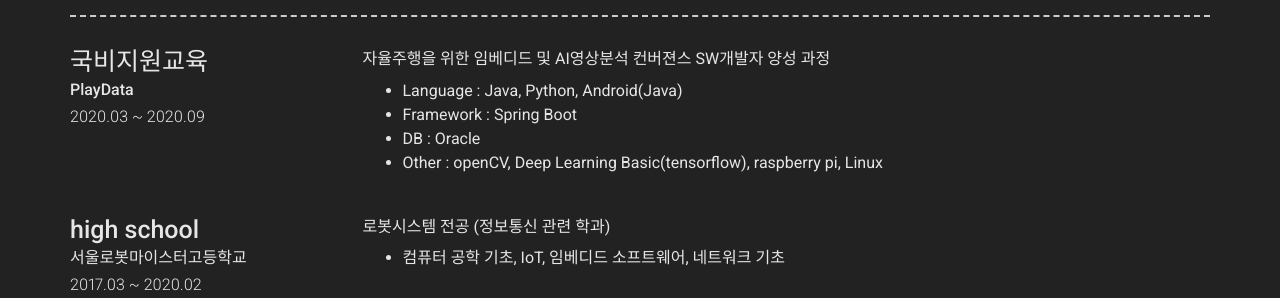
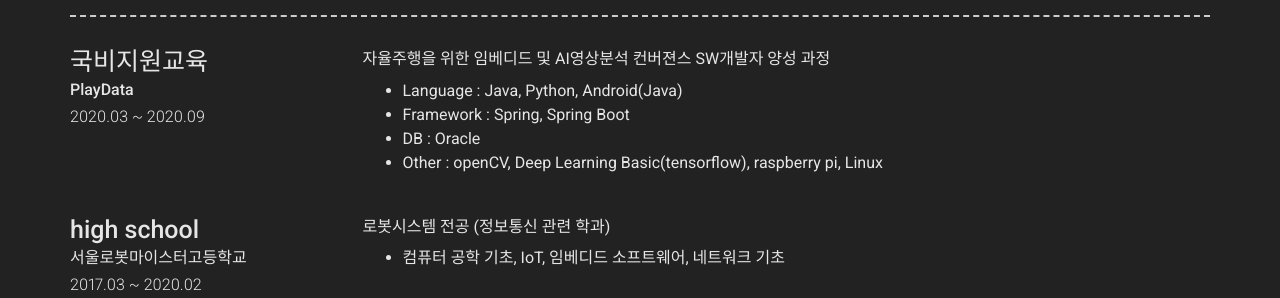
Before and after one commit to gwon713/gwon713.github.io, a Jekyll site: the page built from index.md, in a window 1280 px wide. Shown: the part 1053-1351 px from the top of the page. Built offline with Jekyll 4.4.1, drawn with Linux system fonts in a browser that asks for light colours; nearby versions of some CDN libraries.

Commit message:
Update _config.yml

```diff
--- a/_config.yml
+++ b/_config.yml
@@ -112,7 +112,7 @@ content:
         description: | # this will include new lines to allow paragraphs
           자율주행을 위한 임베디드 및 AI영상분석 컨버젼스 SW개발자 양성 과정
           - Language : Java, Python, Android(Java)
-          - Framework : Spring Boot
+          - Framework : Spring, Spring Boot
           - DB : Oracle
           - Other : openCV, Deep Learning Basic(tensorflow), raspberry pi, Linux
       - layout: left
```
